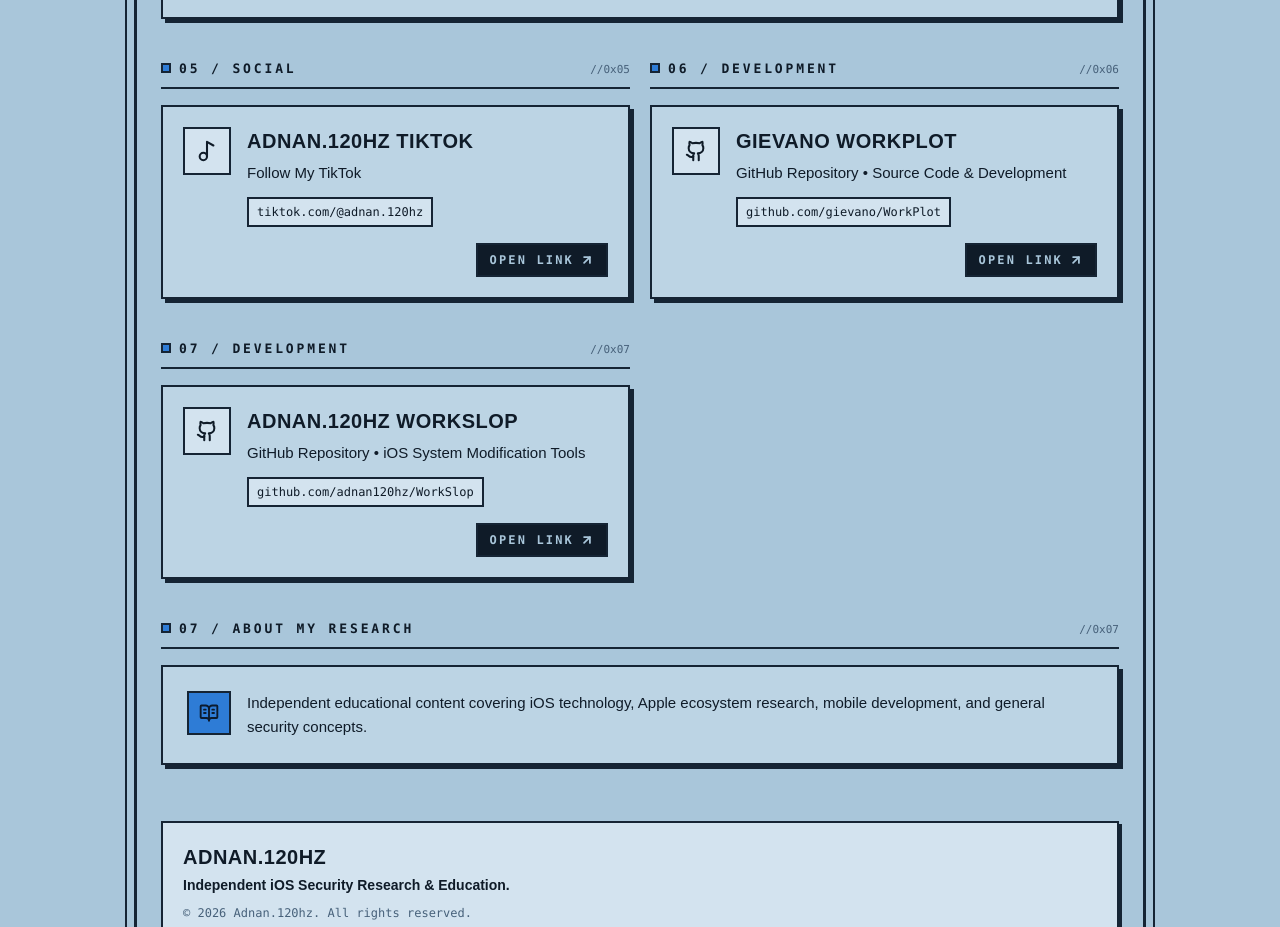
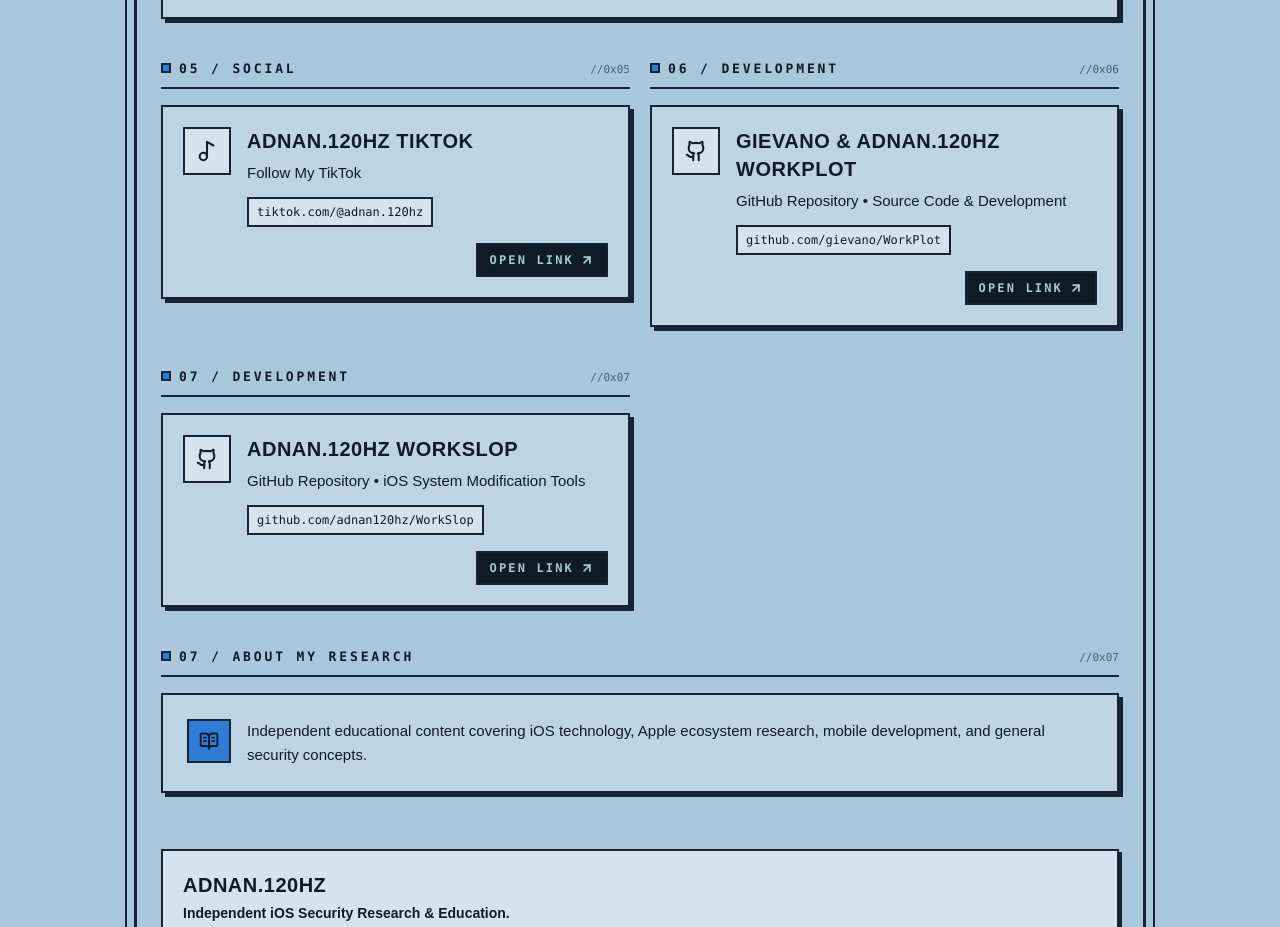
Before and after one commit to adnan120hz/adnan120hz, a Next.js app: page / in a window 1280 px wide. Shown: the part 1140-2067 px from the top of the page. Built offline with nearby package versions, Linux system fonts and the light colour scheme.

Commit message:
ubah judul Gievano WorkPlot jadi Gievano & Adnan.120hz WorkPlot

```diff
--- a/data/links.ts
+++ b/data/links.ts
@@ -84,7 +84,7 @@
     id: "workplot",
     sectionNo: "06",
     sectionKey: "development",
-    title: "Gievano WorkPlot",
+    title: "Gievano & Adnan.120hz WorkPlot",
     descriptionKey: "links.workplot.description",
     url: CONFIG.githubUrl,
     urlLabel: "github.com/gievano/WorkPlot",
```
